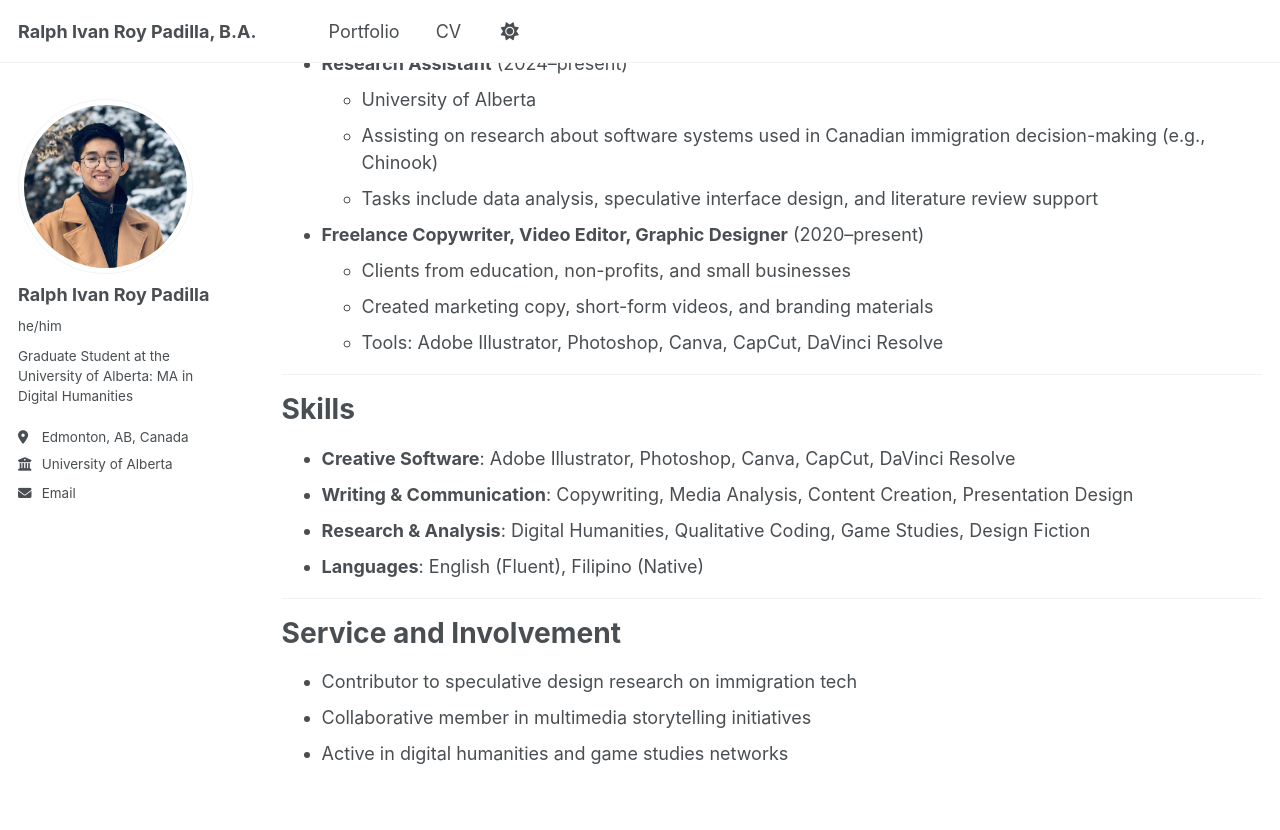
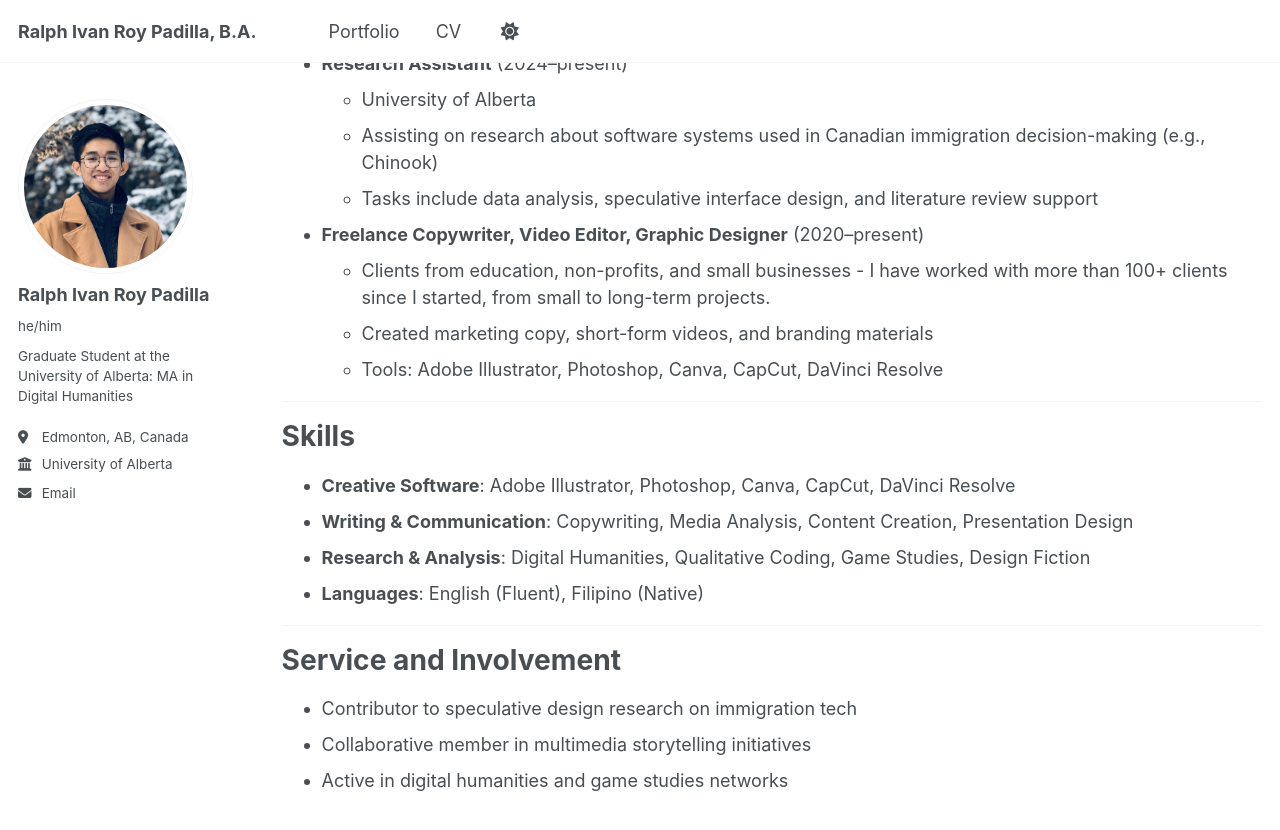
Before and after one commit to ralphiva/ralphiva, a Jekyll site: the page built from _pages/cv.md, in a window 1280 px wide and 900 px high, scrolled down 403 px. Shown: the top 830 px of the window. Built offline with Jekyll 4.4.1, drawn with Linux system fonts in a browser that asks for light colours.

Commit message:
Update cv.md

```diff
--- a/_pages/cv.md
+++ b/_pages/cv.md
@@ -28,7 +28,7 @@ Work Experience
   * Tasks include data analysis, speculative interface design, and literature review support
 
 * **Freelance Copywriter, Video Editor, Graphic Designer** (2020–present)
-  * Clients from education, non-profits, and small businesses
+  * Clients from education, non-profits, and small businesses - I have worked with more than 100+ clients since I started, from small to long-term projects.
   * Created marketing copy, short-form videos, and branding materials
   * Tools: Adobe Illustrator, Photoshop, Canva, CapCut, DaVinci Resolve
 
```
